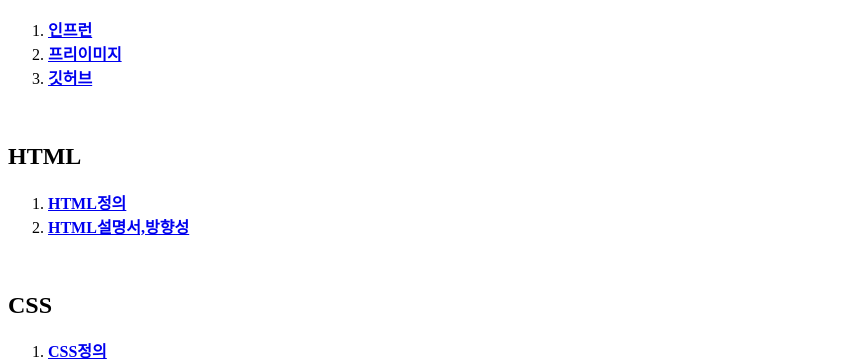
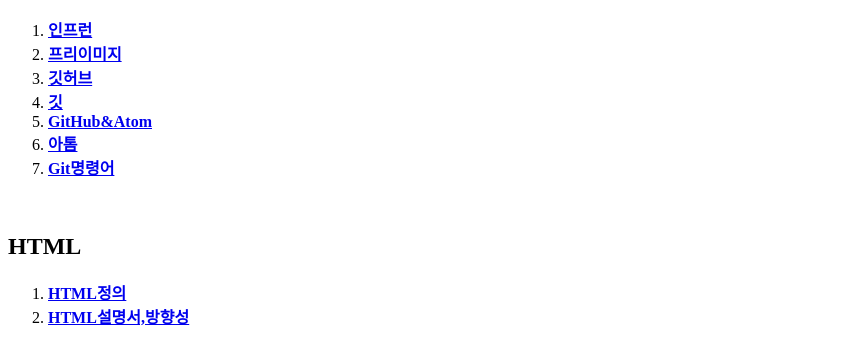
Before and after one commit to GGuRing/project, a plain HTML site: page P1/index.html in a window 1280 px wide. Shown: the part 436-800 px from the top of the page, without its empty margins (0-845 px from the left). Drawn offline with Linux system fonts and the light colour scheme.

Commit message:
Add files via upload

```diff
--- a/P1/index.html
+++ b/P1/index.html
@@ -13,6 +13,12 @@
     <li><a href="https://www.inflearn.com/" target="_blank" title="인프런"><strong>인프런</strong></li></a>
     <li><a href="https://unsplash.com/" target="_blank" title="프리이미지"><strong>프리이미지</strong></li></a>
     <li><a href="https://github.com" target="_blank" title="깃허브"><strong>깃허브</strong></li></a>
+    <li><a href="https://git-scm.com/" target="_blank" title="깃"><strong>깃</strong></li></a>
+    <li><a href="https://www.youtube.com/results?search_query=%EA%B9%83%ED%97%88%EB%B8%8C+%EC%95%84%ED%86%B0" target="_blank" title="깃허브,아톰">
+      <strong>GitHub&Atom</strong></li></a>
+    <li><a href="https://atom.io/" target="_blank" title="아톰"><strong>아톰</strong></li></a>
+    <li><a href="https://hackmd.io/@oW_dDxdsRoSpl0M64Tfg2g/ByfwpNJ-K" target="_blank" title="Git명령어">
+      <strong>Git명령어</strong></li></a>
   </ol>
 <br>
 <h2>HTML</h2>
@@ -31,6 +37,10 @@
      title="mdn"><strong>Javascript정의</strong></li></a>
     <li><a href="https://tc39.es/ecma262/" target="_blank" title="ecma"><strong>JavaScript설명서,방향성</strong></li></a>
 </ol><br>
-<a href="file:///C:/Users/COM/Desktop/project/p1/main.html" target="_blank" title="coding">☞Coding 넘어가기</a>
+<a href="index.html" target="_blank" title="coding">☞Coding 넘어가기</a>
   </body>
+
+
+
+
 </html>
```
Also changed, not shown: P1/Main.html (+1 -1 lines).
